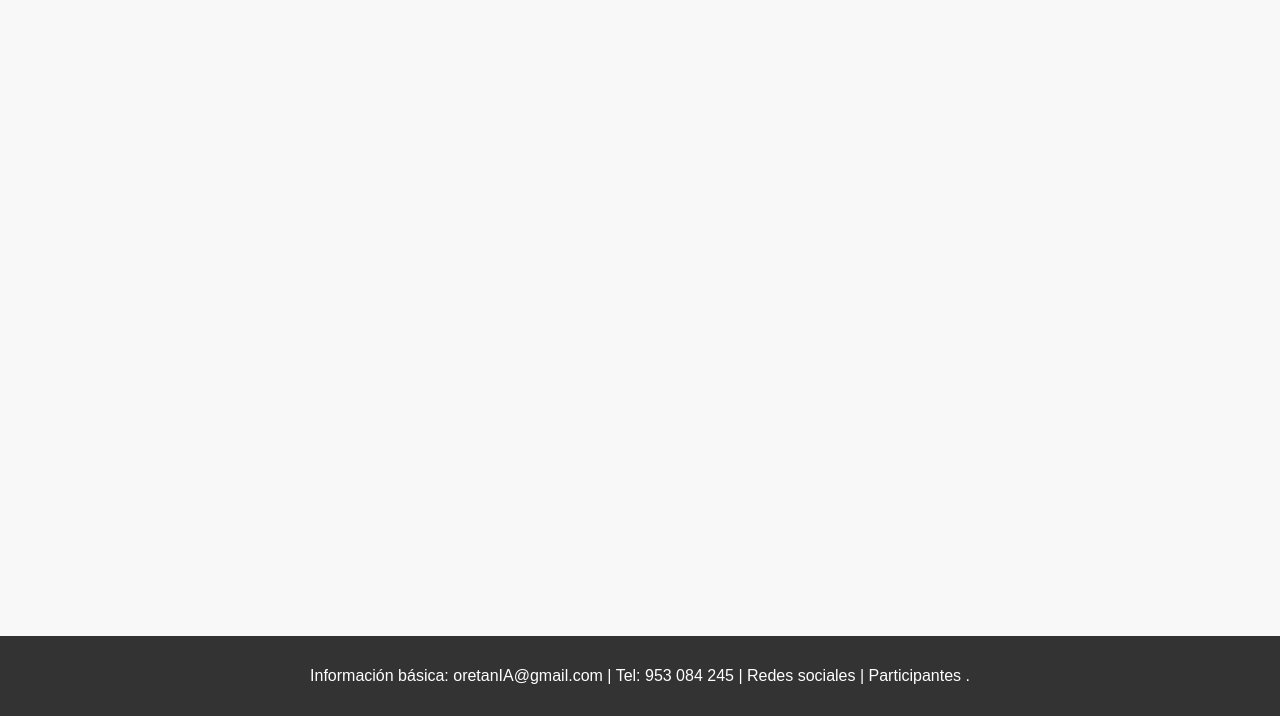
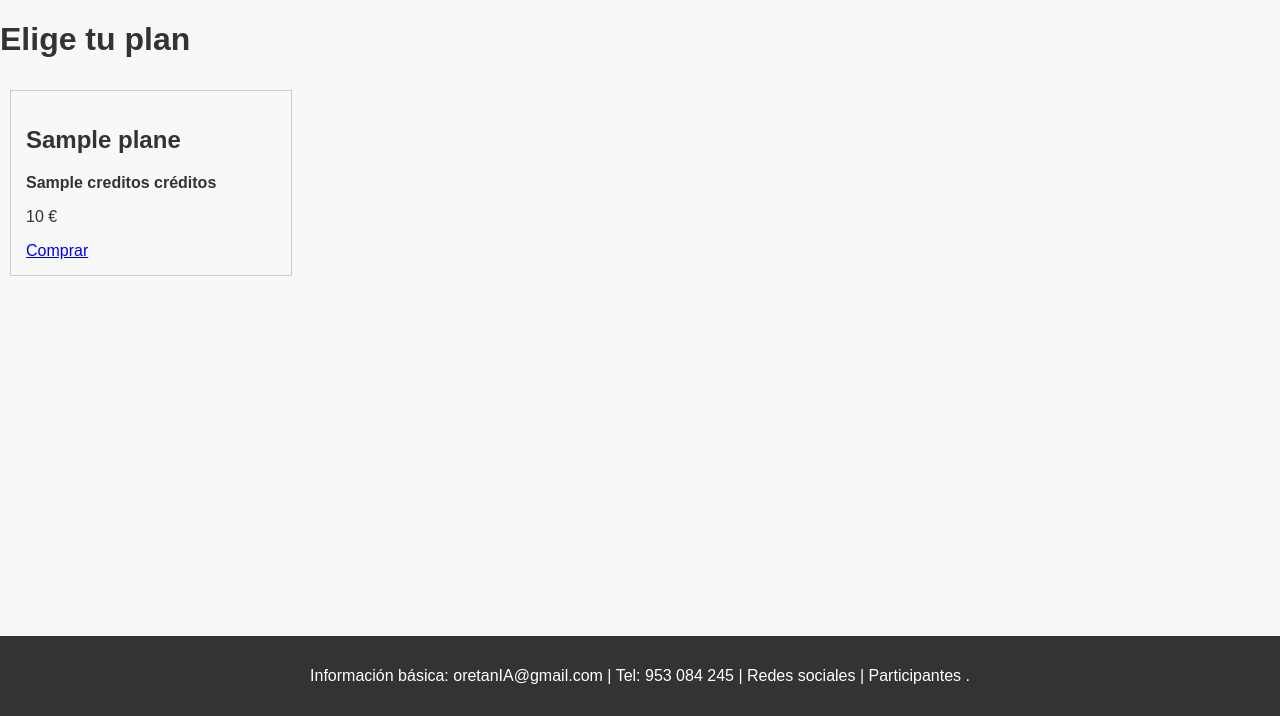
Before and after one commit to Alvaro-777/Proyecto, a Symfony app: template OretanIA/templates/planes.html.twig in a window 1280 px wide. Shown: the part 84-800 px from the top of the page. Run offline with Twig, Linux system fonts and the light colour scheme; the template is opened without the code that fills it: most values are stand-ins (such as "Sample title", 1, 10 or a date in 2020); some libraries are stand-ins or nearby versions.

Commit message:
Cambio en base.html.twig, planes.html.twig y PagoController

```diff
--- a/OretanIA/templates/base.html.twig
+++ b/OretanIA/templates/base.html.twig
@@ -26,7 +26,7 @@
                     <a href="{{ path('registro') }}">Registrarse</a>
                     <a href="{{ path('login') }}">Login</a>
                 {% endif %}
-                <a href="planes" class="plan">Plan $X</a>
+                <a href="{{ path('pago_planes') }}" class="plan">Plan $X</a>
             </div>
         </div>
     </div>
--- a/OretanIA/templates/planes.html.twig
+++ b/OretanIA/templates/planes.html.twig
@@ -1,2 +1,22 @@
 {% extends 'base.html.twig' %}
 {% block title %}Planes de Créditos{% endblock %}
+{% block body %}
+    <h1>Elige tu plan</h1>
+
+    {% for id, plan in planes %}
+        <div style="border: 1px solid #ccc; padding: 15px; margin: 10px; display: inline-block; width: 250px;">
+            <h2>{{ plan.nombre }}</h2>
+            <p><strong>{{ plan.creditos }} créditos</strong></p>
+            <p>{{ plan.precio }} €</p>
+            <a href="
+                {% if logado %}
+                    {{ path('pago_checkout', {'plan': id}) }}
+                {% else %}
+                    {{ path('login') }}
+                {% endif %}
+            ">
+                Comprar
+            </a>
+        </div>
+    {% endfor %}
+{% endblock %}
```
Also changed, not shown: OretanIA/src/Controller/PagoController.php (+31 -5 lines), 7 other files.
